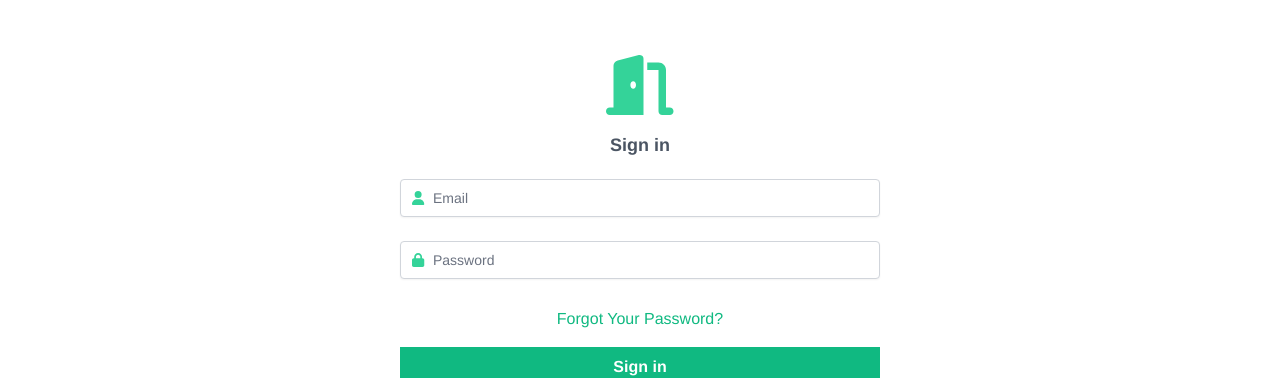
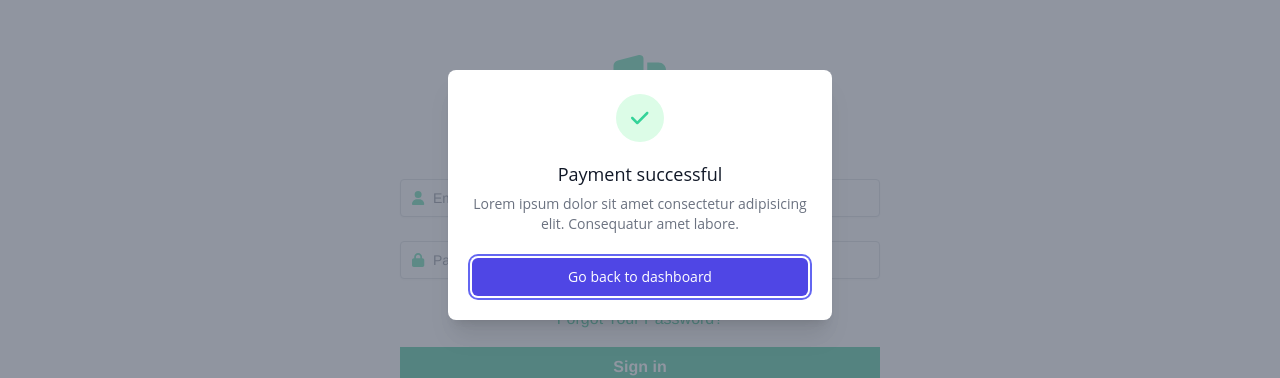
Before and after one commit to isoment/gympilot, a Vue app in the folder vue/: page /login in a window 1280 px wide. Both pictures are taken after a click on the link "Forgot Your Password?". Shown: the part 205-583 px from the top of the page. Built offline with nearby package versions, Linux system fonts and the light colour scheme; no server answers.

Commit message:
Create SingleModal component, start on password reset request

```diff
--- /dev/null
+++ b/vue/src/components/modals/SingleModal.vue
@@ -0,0 +1,137 @@
+<!-- This example requires Tailwind CSS v2.0+ -->
+<template>
+  <TransitionRoot as="template" :show="open">
+    <Dialog
+      as="div"
+      class="fixed inset-0 z-10 overflow-y-auto"
+      @close="closeModal"
+    >
+      <div
+        class="flex items-end justify-center min-h-screen px-4 pt-4 pb-20 text-center sm:block sm:p-0"
+      >
+        <TransitionChild
+          as="template"
+          enter="ease-out duration-300"
+          enter-from="opacity-0"
+          enter-to="opacity-100"
+          leave="ease-in duration-200"
+          leave-from="opacity-100"
+          leave-to="opacity-0"
+        >
+          <DialogOverlay
+            class="fixed inset-0 transition-opacity bg-gray-500 bg-opacity-75"
+          />
+        </TransitionChild>
+
+        <!-- This element is to trick the browser into centering the modal contents. -->
+        <span
+          class="hidden sm:inline-block sm:align-middle sm:h-screen"
+          aria-hidden="true"
+          >&#8203;</span
+        >
+        <TransitionChild
+          as="template"
+          enter="ease-out duration-300"
+          enter-from="opacity-0 translate-y-4 sm:translate-y-0 sm:scale-95"
+          enter-to="opacity-100 translate-y-0 sm:scale-100"
+          leave="ease-in duration-200"
+          leave-from="opacity-100 translate-y-0 sm:scale-100"
+          leave-to="opacity-0 translate-y-4 sm:translate-y-0 sm:scale-95"
+        >
+          <div
+            class="relative inline-block px-4 pt-5 pb-4 overflow-hidden text-left align-bottom transition-all transform bg-white rounded-lg shadow-xl sm:my-8 sm:align-middle sm:max-w-sm sm:w-full sm:p-6"
+          >
+            <div>
+              <div
+                class="flex items-center justify-center w-12 h-12 mx-auto bg-green-100 rounded-full"
+              >
+                <font-awesome-icon
+                  :icon="['fa', 'check']"
+                  class="text-xl text-emerald-400"
+                >
+                </font-awesome-icon>
+              </div>
+              <div class="mt-3 text-center sm:mt-5">
+                <DialogTitle
+                  as="h3"
+                  class="text-lg font-medium leading-6 text-gray-900"
+                >
+                  Payment successful
+                </DialogTitle>
+                <div class="mt-2">
+                  <p class="text-sm text-gray-500">
+                    Lorem ipsum dolor sit amet consectetur adipisicing elit.
+                    Consequatur amet labore.
+                  </p>
+                </div>
+              </div>
+            </div>
+            <div class="mt-5 sm:mt-6">
+              <button
+                type="button"
+                class="inline-flex justify-center w-full px-4 py-2 text-base font-medium text-white bg-indigo-600 border border-transparent rounded-md shadow-sm hover:bg-indigo-700 focus:outline-none focus:ring-2 focus:ring-offset-2 focus:ring-indigo-500 sm:text-sm"
+                @click="closeModal"
+              >
+                Go back to dashboard
+              </button>
+            </div>
+          </div>
+        </TransitionChild>
+      </div>
+    </Dialog>
+  </TransitionRoot>
+</template>
+
+<script lang="ts">
+import { PropType, defineComponent, watch, ref } from "vue";
+import {
+  Dialog,
+  DialogOverlay,
+  DialogTitle,
+  TransitionChild,
+  TransitionRoot,
+} from "@headlessui/vue";
+
+export default defineComponent({
+  name: "SingleModal",
+
+  components: {
+    Dialog,
+    DialogOverlay,
+    DialogTitle,
+    TransitionChild,
+    TransitionRoot,
+  },
+
+  props: {
+    modelValue: {
+      type: Boolean as PropType<boolean>,
+      required: true,
+    },
+  },
+
+  emits: ["update:modelValue"],
+
+  setup(props, { emit }) {
+    const open = ref(props.modelValue);
+
+    // Watch for changes in props.modelValue and update the local open ref
+    watch(
+      () => props.modelValue,
+      (newValue) => {
+        open.value = newValue;
+      }
+    );
+
+    const closeModal = () => {
+      open.value = false;
+      emit("update:modelValue", open.value);
+    };
+
+    return {
+      open,
+      closeModal,
+    };
+  },
+});
+</script>
--- a/vue/src/http/client.ts
+++ b/vue/src/http/client.ts
@@ -6,7 +6,6 @@ import {
   ADD_TOAST,
   LOGOUT_USER,
   REFRESH_TOKEN,
-  SET_SESSION_EXPIRED_LAST_ROUTE,
 } from "@/store/constants";
 
 const client = axios.create({
--- a/vue/src/views/auth/LoginView.vue
+++ b/vue/src/views/auth/LoginView.vue
@@ -47,9 +47,11 @@
               href="#"
               class="font-light transition-all duration-200 text-emerald-500 hover:text-emerald-400 focus:outline-emerald-400"
               data-test="forgot-password-link"
+              @click="openPasswordResetModal"
             >
               Forgot Your Password?
             </a>
+            <SingleModal v-model="showPasswordResetModal"></SingleModal>
           </div>
           <!-- Button -->
           <div class="mt-4">
@@ -107,6 +109,7 @@ import {
 import GuestTopNavbar from "@/components/navigation/GuestTopNavbar.vue";
 import TextInput from "@/components/inputs/TextInput.vue";
 import ValidationErrors from "@/components/shared/ValidationErrors.vue";
+import SingleModal from "@/components/modals/SingleModal.vue";
 
 interface LoginValidationErrors {
   email?: string;
@@ -116,20 +119,20 @@ interface LoginValidationErrors {
 export default defineComponent({
   name: "LoginView",
 
-  components: { GuestTopNavbar, TextInput, ValidationErrors },
+  components: { GuestTopNavbar, TextInput, ValidationErrors, SingleModal },
 
   setup() {
     const router = useRouter();
     const store = useStore(key);
 
+    /********************
+     *  Logic for login *
+     *******************/
     const loginForm = ref({
       email: "",
       password: "",
     });
 
-    /********************
-     *  Logic for login *
-     *******************/
     const loadingLoginAPI = ref(false);
     const loginValidationErrors = ref<LoginValidationErrors>({});
 
@@ -169,7 +172,24 @@ export default defineComponent({
       loadingLoginAPI.value = false;
     };
 
-    return { loginForm, attemptLogin, loadingLoginAPI, loginValidationErrors };
+    /*****************************
+     *  Logic for Password Reset *
+     *****************************/
+
+    const showPasswordResetModal = ref(false);
+
+    const openPasswordResetModal = () => {
+      showPasswordResetModal.value = true;
+    };
+
+    return {
+      loginForm,
+      attemptLogin,
+      loadingLoginAPI,
+      loginValidationErrors,
+      showPasswordResetModal,
+      openPasswordResetModal,
+    };
   },
 });
 </script>
```
